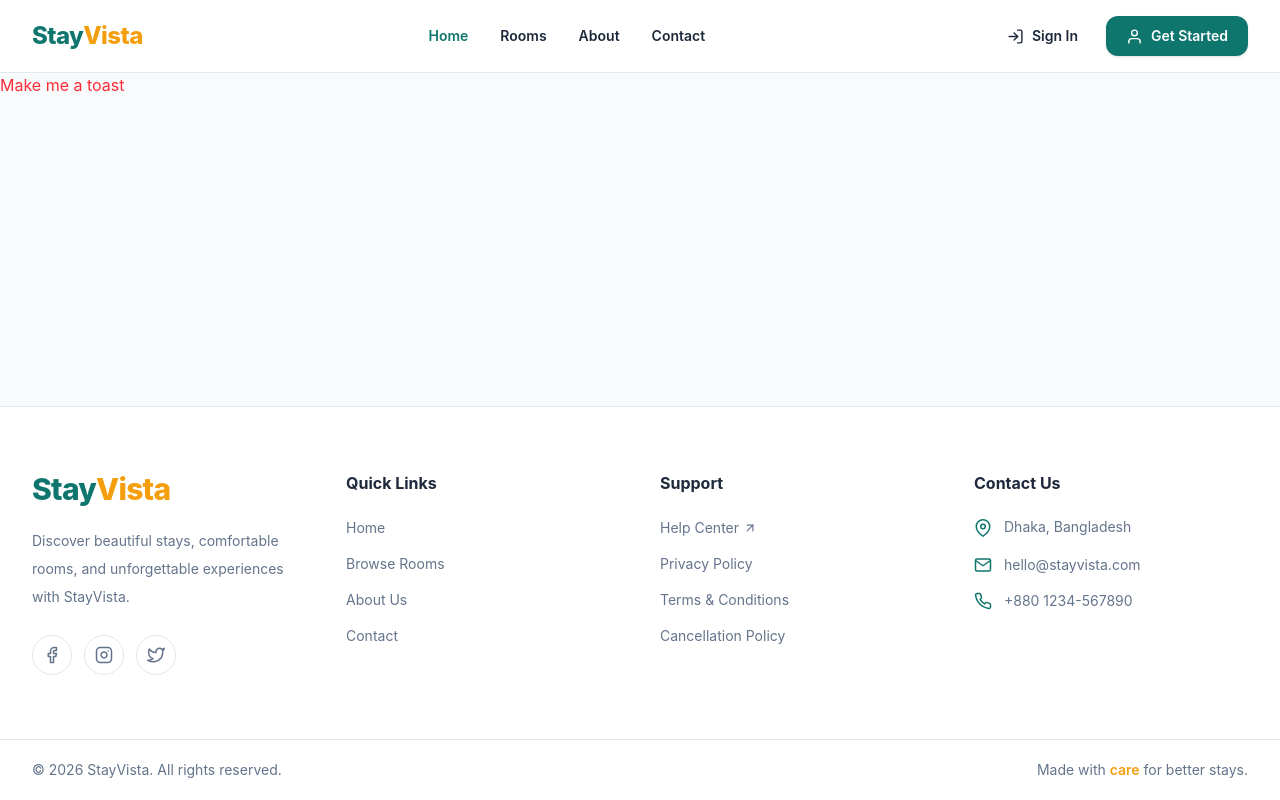
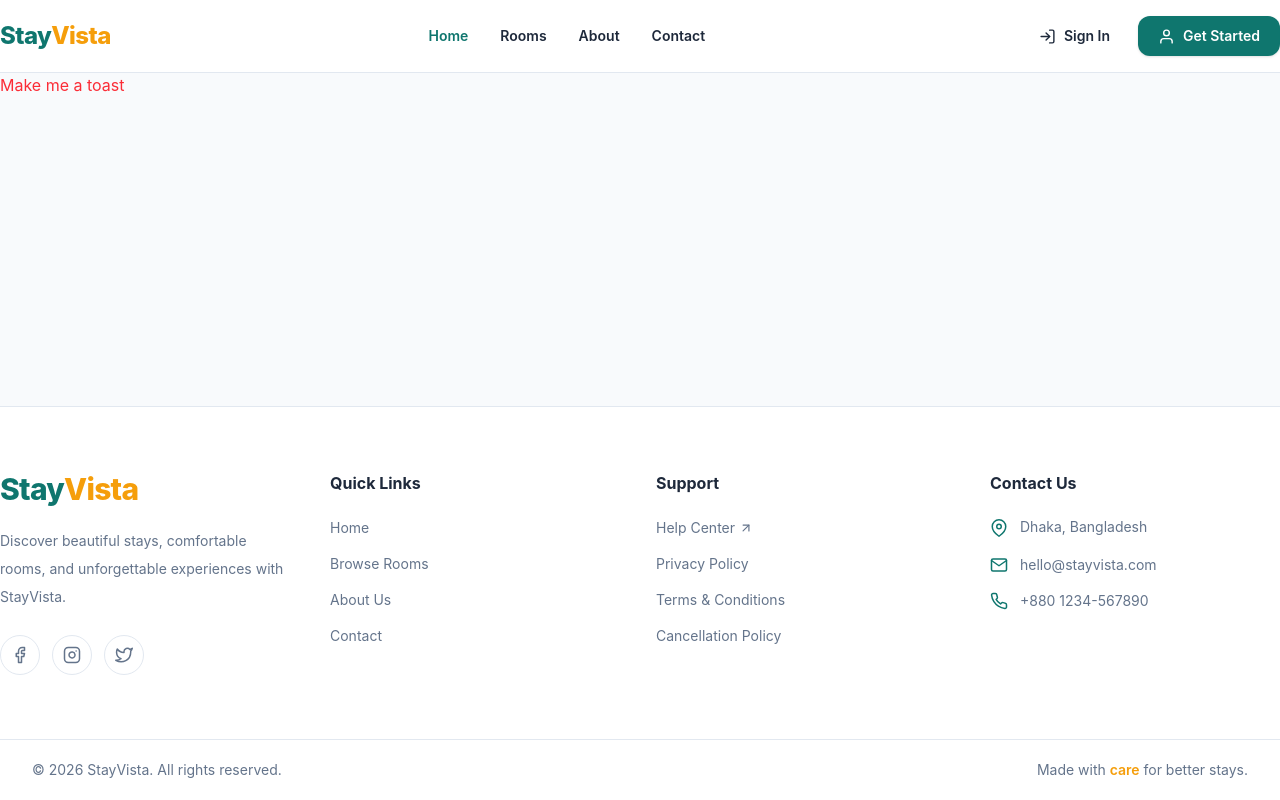
Before and after one commit to theashrafislam/room-nest-frontend, a React (Vite) app: page / in a window 1280 px wide. Built offline with nearby package versions, Linux system fonts and the light colour scheme.

Commit message:
final polish of navbar also footer

```diff
--- a/src/components/Footer.jsx
+++ b/src/components/Footer.jsx
@@ -15,16 +15,10 @@ const Footer = () => {
     return (
         <footer className="border-t border-border bg-card">
 
-      {/* ================================
-          MAIN FOOTER
-      ================================= */}
-      <div className="mx-auto max-w-7xl px-5 py-14 sm:px-6 lg:px-8 lg:py-16">
+            <div className="mx-auto max-w-7xl px-4 lg:px-0 py-14 lg:py-16">
 
                 <div className="grid gap-10 sm:grid-cols-2 lg:grid-cols-4">
 
-          {/* ================================
-              BRAND
-          ================================= */}
                     <div className="sm:col-span-2 lg:col-span-1">
 
                         <Link
@@ -73,9 +67,8 @@ const Footer = () => {
 
                     </div>
 
-          {/* ================================
-              QUICK LINKS
-          ================================= */}
+
+                    <div className="grid grid-cols-2 gap-8 lg:col-span-2">
                         <div>
                             <h3 className="text-base font-bold text-text">
                                 Quick Links
@@ -122,9 +115,7 @@ const Footer = () => {
                             </ul>
                         </div>
 
-          {/* ================================
-              SUPPORT
-          ================================= */}
+
                         <div>
                             <h3 className="text-base font-bold text-text">
                                 Support
@@ -171,10 +162,9 @@ const Footer = () => {
 
                             </ul>
                         </div>
+                    </div>
 
-          {/* ================================
-              CONTACT
-          ================================= */}
+
                     <div>
                         <h3 className="text-base font-bold text-text">
                             Contact Us
@@ -228,9 +218,8 @@ const Footer = () => {
                 </div>
             </div>
 
-      {/* ================================
-          BOTTOM FOOTER
-      ================================= */}
+
+
             <div className="border-t border-border">
 
                 <div className="mx-auto flex max-w-7xl flex-col items-center justify-between gap-3 px-5 py-5 text-center sm:flex-row sm:px-6 lg:px-8 sm:text-left">
--- a/src/components/Navbar.jsx
+++ b/src/components/Navbar.jsx
@@ -38,11 +38,9 @@ const Navbar = () => {
 
   return (
     <header className="sticky top-0 z-50 border-b border-border bg-card/95 backdrop-blur-md">
-      <div className="mx-auto flex h-18 max-w-7xl items-center justify-between px-5 sm:px-6 lg:px-8">
+      <div className="mx-auto flex h-18 max-w-7xl items-center justify-between px-4 lg:px-0">
 
-        {/* ================================
-            LOGO
-        ================================= */}
+{/* logo  */}
         <Link
           to="/"
           className="shrink-0 text-2xl font-extrabold tracking-tight text-primary"
@@ -53,9 +51,7 @@ const Navbar = () => {
           </span>
         </Link>
 
-        {/* ================================
-            DESKTOP NAVIGATION
-        ================================= */}
+{/* desktop menu  */}
         <nav className="hidden items-center gap-8 md:flex">
           {navItems.map((item) => (
             <NavLink
@@ -68,9 +64,7 @@ const Navbar = () => {
           ))}
         </nav>
 
-        {/* ================================
-            DESKTOP ACTIONS
-        ================================= */}
+{/* desktop action  */}
         <div className="hidden items-center gap-3 md:flex">
 
           <Link
@@ -91,9 +85,7 @@ const Navbar = () => {
 
         </div>
 
-        {/* ================================
-            MOBILE MENU BUTTON
-        ================================= */}
+{/* mobile menu ui  */}
         <button
           type="button"
           onClick={() => setIsOpen(!isOpen)}
@@ -109,9 +101,7 @@ const Navbar = () => {
 
       </div>
 
-      {/* ================================
-          MOBILE MENU
-      ================================= */}
+{/* mobile menu  */}
       {isOpen && (
         <div className="border-t border-border bg-card md:hidden">
 
```
Lines whose indentation alone changed are shown as unchanged.
